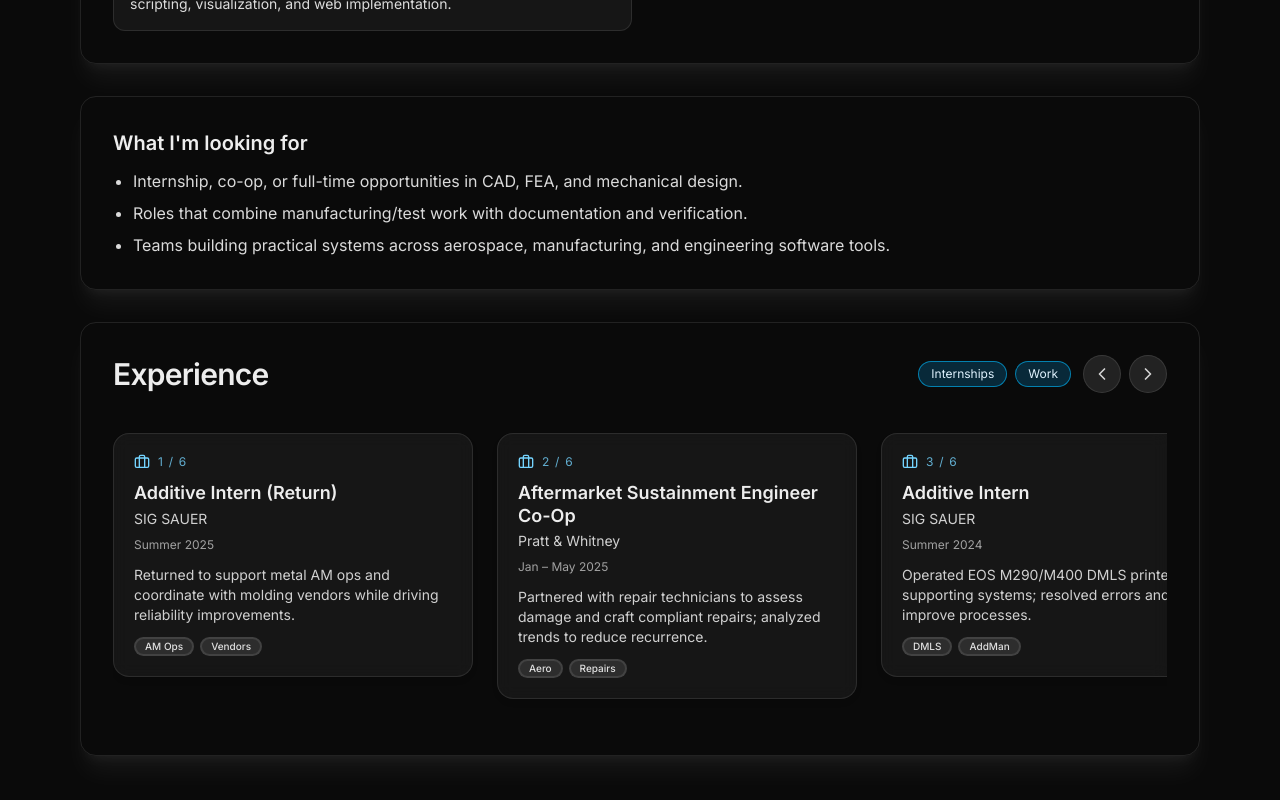
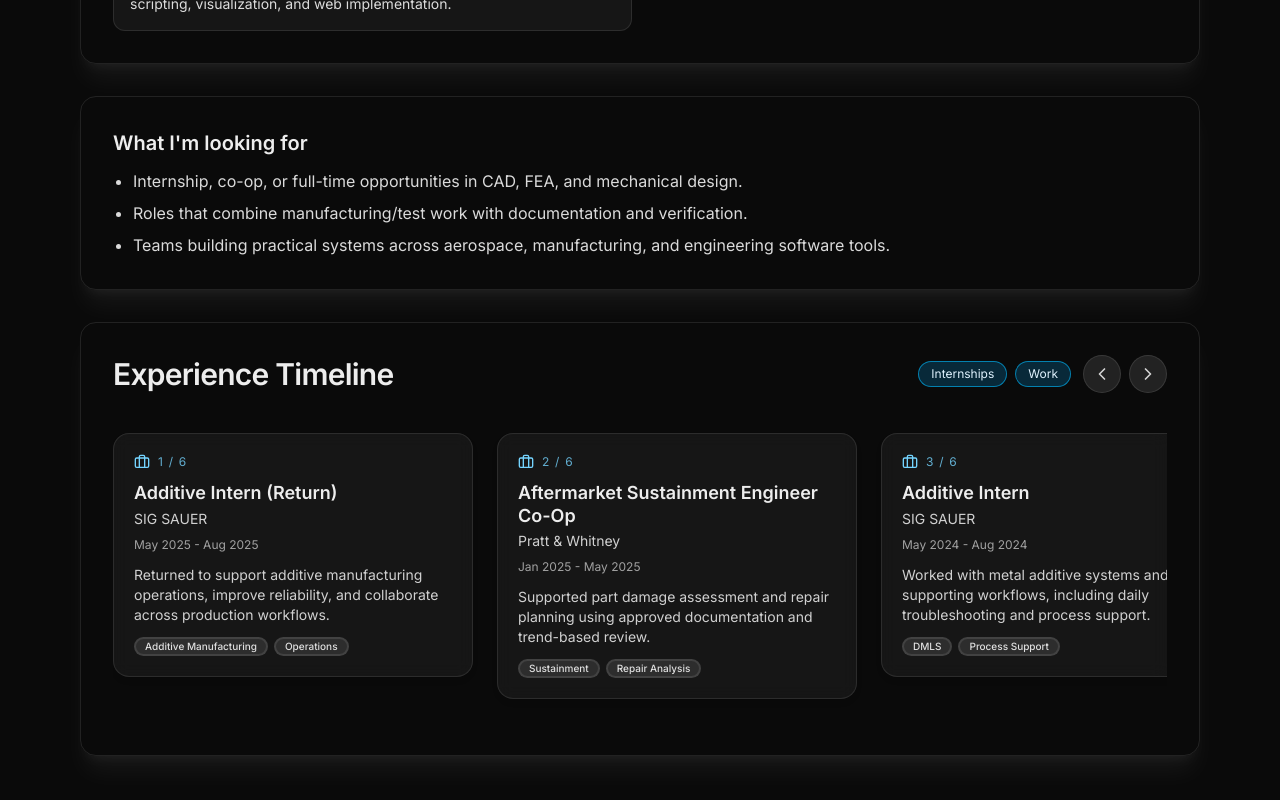
Before and after one commit to zdutt/aerospace-portfolio, a Next.js app: page /about in a window 1280 px wide. Shown: the part 1101-1901 px from the top of the page. Built offline with nearby package versions, Linux system fonts and the light colour scheme.

Commit message:
A11y: modal focus management and timeline focus styles

```diff
--- a/src/components/ResumeTimeline.tsx
+++ b/src/components/ResumeTimeline.tsx
@@ -1,91 +1,74 @@
 "use client";
 
-import { useMemo, useRef, useState, useEffect } from "react";
+import { useEffect, useMemo, useRef, useState } from "react";
 import { motion } from "framer-motion";
+import { Badge } from "@/components/ui/badge";
 import { Card, CardContent } from "@/components/ui/card";
-import { Badge } from "@/components/ui/badge";
-import {
-  Briefcase,
-  Wrench,
-  ChevronLeft,
-  ChevronRight,
-} from "lucide-react";
+import { Briefcase, ChevronLeft, ChevronRight, Wrench } from "lucide-react";
 
 export type ExperienceItem = {
   id: string;
-  title: string;            // Role title
-  company: string;          // Company or org
-  start: string;            // ISO date string (YYYY-MM-DD)
-  end: string;              // ISO date string or "Present"
-  rangeLabel?: string;      // Optional human label like "Summer 2024"
-  blurb: string;            // Short 1–3 sentence description
+  title: string;
+  company: string;
+  start: string;
+  end: string;
+  rangeLabel?: string;
+  blurb: string;
   location?: string;
   tags?: string[];
-  kind?: "internship" | "work"; // ⬅️ limited to just these two
+  kind?: "internship" | "work";
 };
 
-// ---- Helpers ----
-const toKey = (s: string) => s.toLowerCase().trim();
-const toTs = (s: string) =>
-  toKey(s) === "present" ? Number.POSITIVE_INFINITY : Date.parse(s);
+const toKey = (value: string) => value.toLowerCase().trim();
+const toTs = (value: string) =>
+  toKey(value) === "present" ? Number.POSITIVE_INFINITY : Date.parse(value);
 
-// Sort descending (newest first) by start date
 function sortChronological(items: ExperienceItem[]) {
   return [...items].sort((a, b) => toTs(b.start) - toTs(a.start));
 }
 
 function yearMonthLabel(iso: string) {
   if (toKey(iso) === "present") return "Present";
-  const d = new Date(iso);
-  return d.toLocaleString(undefined, { month: "short", year: "numeric" });
+  const date = new Date(iso);
+  return date.toLocaleString(undefined, { month: "short", year: "numeric" });
 }
 
 function rangeOf(item: ExperienceItem) {
   if (item.rangeLabel) return item.rangeLabel;
-  return `${yearMonthLabel(item.start)} – ${yearMonthLabel(item.end)}`;
+  return `${yearMonthLabel(item.start)} - ${yearMonthLabel(item.end)}`;
 }
 
 function KindIcon({ kind }: { kind?: ExperienceItem["kind"] }) {
-  return kind === "work"
-    ? <Wrench className="h-4 w-4" aria-hidden />
-    : <Briefcase className="h-4 w-4" aria-hidden />;
+  return kind === "work" ? (
+    <Wrench className="h-4 w-4" aria-hidden />
+  ) : (
+    <Briefcase className="h-4 w-4" aria-hidden />
+  );
 }
 
-// ---- Experience data (Work + Internships only) ----
 export const EXPERIENCE: ExperienceItem[] = [
   {
-    id: "target-2021",
-    title: "Closing Expert",
-    company: "Target",
-    start: "2021-05-01",
-    end: "2022-06-01",
+    id: "sig-2025",
+    title: "Additive Intern (Return)",
+    company: "SIG SAUER",
+    start: "2025-05-20",
+    end: "2025-08-20",
+    rangeLabel: "May 2025 - Aug 2025",
     blurb:
-      "Supported multiple departments, followed defined processes, and triaged tasks to keep nightly operations on track.",
-    tags: ["Retail Ops", "Teamwork"],
-    kind: "work",
+      "Returned to support additive manufacturing operations, improve reliability, and collaborate across production workflows.",
+    tags: ["Additive Manufacturing", "Operations"],
+    kind: "internship",
   },
   {
-    id: "dover-honda-2022",
-    title: "Lube Mechanic",
-    company: "Dover Honda",
-    start: "2022-06-01",
-    end: "2022-08-15",
-    rangeLabel: "Summer 2022",
+    id: "pratt-2025",
+    title: "Aftermarket Sustainment Engineer Co-Op",
+    company: "Pratt & Whitney",
+    start: "2025-01-01",
+    end: "2025-05-15",
+    rangeLabel: "Jan 2025 - May 2025",
     blurb:
-      "Handled customer-facing basic service in a fast-paced shop; sharpened troubleshooting and hands-on skills.",
-    tags: ["Automotive", "Service"],
-    kind: "work",
-  },
-  {
-    id: "pirouette-2023",
-    title: "Engineering Intern",
-    company: "Pirouette Medical",
-    start: "2023-05-01",
-    end: "2023-08-15",
-    rangeLabel: "Summer 2023",
-    blurb:
-      "Supported build & test of a new auto-injector; set up a clean room, executed device tests, and documented results.",
-    tags: ["Med Device", "Testing"],
+      "Supported part damage assessment and repair planning using approved documentation and trend-based review.",
+    tags: ["Sustainment", "Repair Analysis"],
     kind: "internship",
   },
   {
@@ -94,78 +77,86 @@ export const EXPERIENCE: ExperienceItem[] = [
     company: "SIG SAUER",
     start: "2024-05-01",
     end: "2024-08-15",
-    rangeLabel: "Summer 2024",
+    rangeLabel: "May 2024 - Aug 2024",
     blurb:
-      "Operated EOS M290/M400 DMLS printers and supporting systems; resolved errors and helped improve processes.",
-    tags: ["DMLS", "AddMan"],
+      "Worked with metal additive systems and supporting workflows, including daily troubleshooting and process support.",
+    tags: ["DMLS", "Process Support"],
     kind: "internship",
   },
   {
-    id: "pratt-2025",
-    title: "Aftermarket Sustainment Engineer Co-Op",
-    company: "Pratt & Whitney",
-    start: "2025-01-01",
-    end: "2025-05-15",
-    rangeLabel: "Jan – May 2025",
+    id: "pirouette-2023",
+    title: "Engineering Intern",
+    company: "Pirouette Medical",
+    start: "2023-05-01",
+    end: "2023-08-15",
+    rangeLabel: "May 2023 - Aug 2023",
     blurb:
-      "Partnered with repair technicians to assess damage and craft compliant repairs; analyzed trends to reduce recurrence.",
-    tags: ["Aero", "Repairs"],
+      "Contributed to build and test activities, documented findings, and helped troubleshoot engineering issues.",
+    tags: ["Testing", "Documentation"],
     kind: "internship",
   },
   {
-    id: "sig-2025",
-    title: "Additive Intern (Return)",
-    company: "SIG SAUER",
-    start: "2025-05-20",
-    end: "2025-08-20",
-    rangeLabel: "Summer 2025",
+    id: "dover-honda-2022",
+    title: "Lube Mechanic",
+    company: "Dover Honda",
+    start: "2022-06-01",
+    end: "2022-08-15",
+    rangeLabel: "Jun 2022 - Aug 2022",
     blurb:
-      "Returned to support metal AM ops and coordinate with molding vendors while driving reliability improvements.",
-    tags: ["AM Ops", "Vendors"],
-    kind: "internship",
+      "Supported customer-facing basic mechanical service in a fast-paced team environment.",
+    tags: ["Automotive", "Service"],
+    kind: "work",
+  },
+  {
+    id: "target-2021",
+    title: "Closing Expert",
+    company: "Target",
+    start: "2021-05-01",
+    end: "2022-06-01",
+    rangeLabel: "May 2021 - Jun 2022",
+    blurb:
+      "Worked across departments while following process standards and prioritizing work under time constraints.",
+    tags: ["Operations", "Teamwork"],
+    kind: "work",
   },
 ];
 
-// ---- Component ----
 export default function ResumeTimeline({
   items = EXPERIENCE,
-  title = "Experience",
+  title = "Experience Timeline",
 }: {
   items?: ExperienceItem[];
   title?: string;
 }) {
-  // Only “work” and “internship” filters
   const [showWork, setShowWork] = useState(true);
-  const [showIntern, setShowIntern] = useState(true);
+  const [showInternships, setShowInternships] = useState(true);
 
   const ordered = useMemo(() => sortChronological(items), [items]);
-
   const filtered = useMemo(
     () =>
-      ordered.filter((i) => {
-        if (i.kind === "work") return showWork;
-        if (i.kind === "internship") return showIntern;
-        return false; // ignore anything else
+      ordered.filter((item) => {
+        if (item.kind === "work") return showWork;
+        if (item.kind === "internship") return showInternships;
+        return false;
       }),
-    [ordered, showWork, showIntern]
+    [ordered, showWork, showInternships]
   );
 
   const railRef = useRef<HTMLDivElement | null>(null);
   const sectionRef = useRef<HTMLElement | null>(null);
 
-  const scrollBy = (dx: number) => {
-    const el = railRef.current;
-    if (!el) return;
-    el.scrollBy({ left: dx, behavior: "smooth" });
+  const scrollBy = (delta: number) => {
+    const element = railRef.current;
+    if (!element) return;
+    element.scrollBy({ left: delta, behavior: "smooth" });
   };
 
-  // Keyboard: ← / → to scroll (kept)
   useEffect(() => {
     const root = sectionRef.current;
     if (!root) return;
-    const onKey = (e: KeyboardEvent) => {
-      if (e.key === "ArrowLeft") scrollBy(-520);
-      if (e.key === "ArrowRight") scrollBy(520);
+    const onKey = (event: KeyboardEvent) => {
+      if (event.key === "ArrowLeft") scrollBy(-520);
+      if (event.key === "ArrowRight") scrollBy(520);
     };
     root.addEventListener("keydown", onKey);
     return () => root.removeEventListener("keydown", onKey);
@@ -173,54 +164,49 @@ export default function ResumeTimeline({
 
   return (
     <section
-      ref={sectionRef as React.MutableRefObject<HTMLElement>}
+      ref={sectionRef}
       tabIndex={0}
-      className="relative w-full outline-none"
+      className="relative w-full rounded-xl focus-visible:outline-none focus-visible:ring-2 focus-visible:ring-sky-300 focus-visible:ring-offset-2 focus-visible:ring-offset-black"
       aria-label="Experience timeline"
     >
-      {/* Header with only Work/Internships filters and arrows */}
       <div className="mb-4 flex flex-wrap items-center justify-between gap-3">
-        <h2 className="text-2xl md:text-3xl font-semibold tracking-tight">{title}</h2>
+        <h2 className="text-2xl font-semibold tracking-tight md:text-3xl">{title}</h2>
 
         <div className="flex items-center gap-2">
           <KindPill
             label="Internships"
-            active={showIntern}
-            onClick={() => setShowIntern((v) => !v)}
+            active={showInternships}
+            onClick={() => setShowInternships((value) => !value)}
           />
-          <KindPill
-            label="Work"
-            active={showWork}
-            onClick={() => setShowWork((v) => !v)}
-          />
+          <KindPill label="Work" active={showWork} onClick={() => setShowWork((value) => !value)} />
 
-          {/* Arrows (md+) */}
           <button
+            type="button"
             onClick={() => scrollBy(-520)}
-            aria-label="Scroll left"
-            className="ml-1 hidden rounded-full border border-white/10 bg-white/10 p-2 text-white/80 hover:bg-white/20 md:inline-flex"
+            aria-label="Scroll experience timeline left"
+            className="ml-1 hidden rounded-full border border-white/10 bg-white/10 p-2 text-white/80 transition hover:bg-white/20 focus-visible:outline-none focus-visible:ring-2 focus-visible:ring-sky-300 md:inline-flex"
           >
             <ChevronLeft className="h-5 w-5" />
           </button>
           <button
+            type="button"
             onClick={() => scrollBy(520)}
-            aria-label="Scroll right"
-            className="hidden rounded-full border border-white/10 bg-white/10 p-2 text-white/80 hover:bg-white/20 md:inline-flex"
+            aria-label="Scroll experience timeline right"
+            className="hidden rounded-full border border-white/10 bg-white/10 p-2 text-white/80 transition hover:bg-white/20 focus-visible:outline-none focus-visible:ring-2 focus-visible:ring-sky-300 md:inline-flex"
           >
             <ChevronRight className="h-5 w-5" />
           </button>
         </div>
       </div>
 
-      {/* Scroll rail (no baseline, no 'now' line) */}
       <div
         ref={railRef}
         className="relative overflow-x-auto overflow-y-visible [scrollbar-width:none] [-ms-overflow-style:none] snap-x snap-mandatory"
         style={{ scrollbarWidth: "none" }}
       >
         <div className="flex w-max gap-6 py-6 pr-6">
-          {filtered.map((item, i) => (
-            <TimelineCard key={item.id} item={item} index={i} count={filtered.length} />
+          {filtered.map((item, index) => (
+            <TimelineCard key={item.id} item={item} index={index} count={filtered.length} />
           ))}
         </div>
       </div>
@@ -255,24 +241,20 @@ function TimelineCard({
             </span>
           </div>
 
-          <div className="mb-1 text-base font-semibold leading-tight md:text-lg">
-            {item.title}
-          </div>
+          <div className="mb-1 text-base font-semibold leading-tight md:text-lg">{item.title}</div>
           <div className="mb-2 text-sm text-white/80">{item.company}</div>
-
           <div className="mb-3 text-xs text-white/60">{rangeOf(item)}</div>
-
           <p className="mb-3 text-sm text-white/80">{item.blurb}</p>
 
           {item.tags && item.tags.length > 0 ? (
             <div className="flex flex-wrap gap-1.5">
-              {item.tags.map((t) => (
+              {item.tags.map((tag) => (
                 <Badge
-                  key={t}
+                  key={tag}
                   variant="secondary"
                   className="rounded-full border border-white/10 bg-white/10 text-[10px] font-medium text-white/85"
                 >
-                  {t}
+                  {tag}
                 </Badge>
               ))}
             </div>
@@ -294,8 +276,9 @@ function KindPill({
 }) {
   return (
     <button
+      type="button"
       onClick={onClick}
-      className={`rounded-full border px-3 py-1 text-xs transition ${
+      className={`rounded-full border px-3 py-1 text-xs transition focus-visible:outline-none focus-visible:ring-2 focus-visible:ring-sky-300 ${
         active
           ? "border-sky-400/60 bg-sky-500/20 text-sky-100"
           : "border-white/10 bg-white/5 text-white/70 hover:bg-white/10"
```
Also changed, not shown: src/components/Gallery.tsx (+112 -41 lines).
